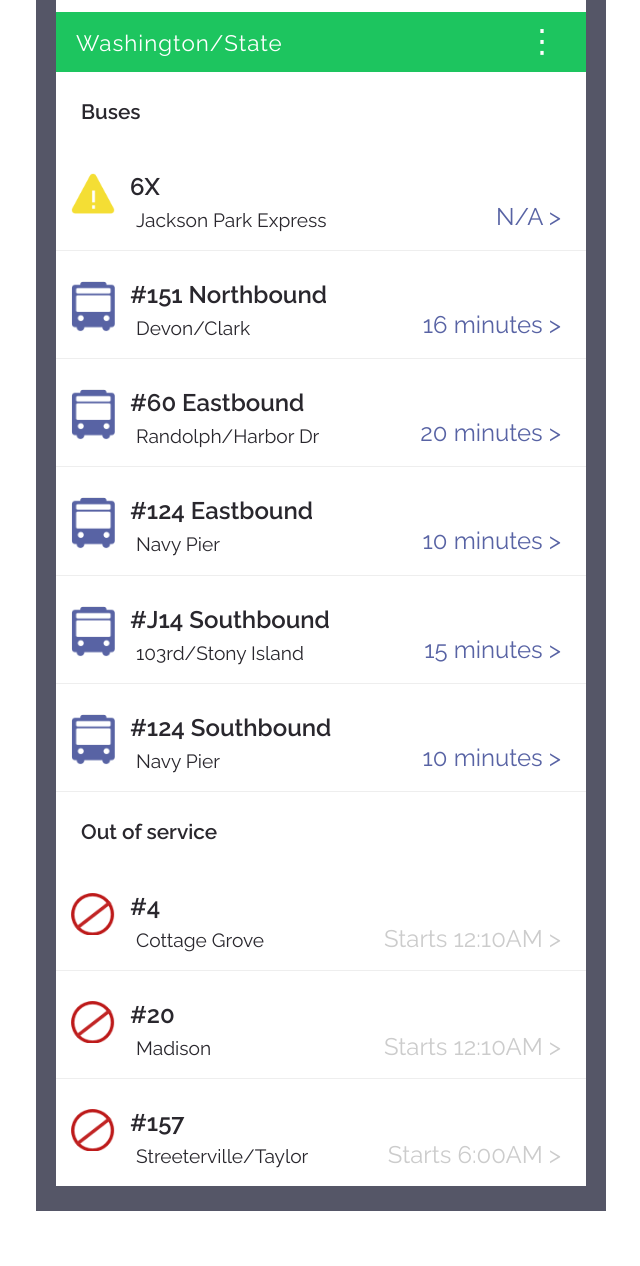
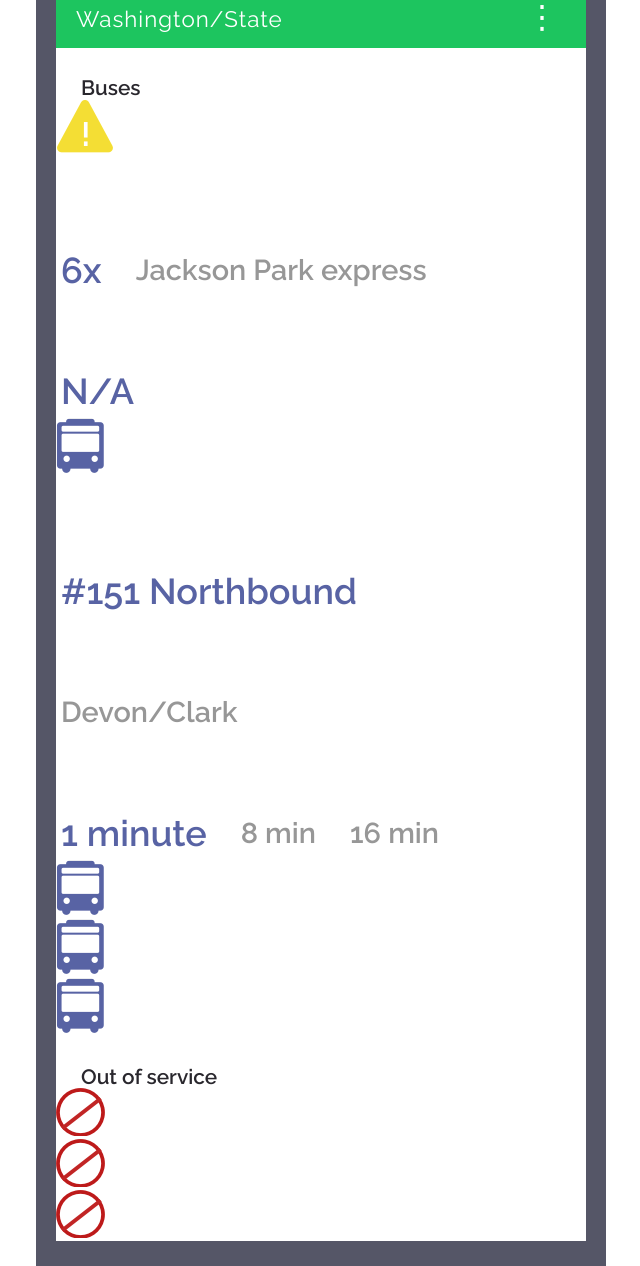
Before and after one commit to eunicejson/FrontendChallenge.github.io, a plain HTML site: page index.html in a window 1280 px wide. Shown: the part 727-1993 px from the top of the page, without its empty margins (319-959 px from the left). Before the commit the page ends 1938 px from the top, so only its background shows below. Drawn offline with Linux system fonts and the light colour scheme.

Commit message:
changes over the weekend

```diff
--- a/css/styles.css
+++ b/css/styles.css
@@ -164,13 +164,28 @@ h4 {
   font-family: 'Raleway', 'Helvetica', sans-serif;
   color: #29272D;
   font-size: 1.5em;
-  line-height: 2em;
   float: right;
   margin-right: 25px;
   padding-top: 50px;
   color: #5863A4;
 
 }
+
+h5 {
+  font-family: 'Raleway', 'Helvetica', sans-serif;
+  color: #979797;
+  font-size: 1.2em;
+  float: right;
+  margin-right: 25px;
+  padding-top: 50px;
+}
+
+.bus_container {
+
+}
+
+
+
 
 .out_of_service {
   min-height: 50px;
--- a/index.html
+++ b/index.html
@@ -21,7 +21,6 @@
       <div class="map"></div>
 
       <div class="app_background">
-        <div class="grey_button"></div>
         <div class="search_section">
           <div class="search_icon">
             <img src="images/search_icon.png" />
@@ -41,60 +40,60 @@
 
         <div class="bus_list">
           <h3>Buses</h3>
-          <ul>
-            <img src="images/reroute.png" />
-            <li>6X</li>
-            <h4>N/A > </h4>
-            <p>Jackson Park Express</p>
+            <div class="bus_containers">
+              <img src="images/reroute.png" />
+              <ul>
+                <li><h4>6x</h4></li>
+                <li><h5>Jackson Park express</h5></li>
+                <div class="frequencies">
+                  <ol>
+                    <li><h4>N/A</h4></li>
+                  </ol>
+                </div>
+              </ul>
+            </div>
 
-            <img src="images/bus_icon.png" />
-            <li>#151 Northbound</li>
-            <h4>16 minutes > </h4>
-            <p>Devon/Clark</p>
+              <div class="bus_containers">
+                <img src="images/bus_icon.png" />
+                <ul>
+                  <li><h4>#151 Northbound</h4></li>
+                  <li><h5>Devon/Clark</h5></li>
+                  <div class ="frequencies">
+                    <ol>
+                      <li><h4>1 minute</h4></li>
+                      <li><h5>8 min</h5></li>
+                      <li><h5>16 min</h5></li>
+                    </ol>
+                  </div>
+                </ul>
+              </div>
 
-            <img src="images/bus_icon.png" />
-            <li>#60 Eastbound</li>
-            <h4>20 minutes > </h4>
-            <p>Randolph/Harbor Dr</p>
+            <div class="bus_containers">
+              <img src="images/bus_icon.png" />
+            </div>
 
-            <img src="images/bus_icon.png" />
-            <li>#124 Eastbound</li>
-            <h4>10 minutes > </h4>
-            <p>Navy Pier</p>
+            <div class="bus_containers">
+              <img src="images/bus_icon.png" />
+            </div>
 
-            <img src="images/bus_icon.png" />
-            <li>#J14 Southbound</li>
-            <h4>15 minutes > </h4>
-            <p>103rd/Stony Island</p>
 
-            <img src="images/bus_icon.png" />
-            <li>#124 Southbound</li>
-            <h4>10 minutes > </h4>
-            <p>Navy Pier</p>
-          </ul>
+              <img src="images/bus_icon.png" />
+
 
           <h3>Out of service</h3>
-          <ul>
-            <img src="images/out_of_service.png" />
-            <li>#4</li>
-            <div class="out_of_service">
-              <h4>Starts 12:10AM > </h4></div>
-            <p>Cottage Grove</p>
+            <div class="bus_containers">
+              <img src="images/out_of_service.png" />
+            </div>
 
-            <img src="images/out_of_service.png" />
-            <li>#20</li>
-            <div class="out_of_service">
-              <h4>Starts 12:10AM > </h4>
+
+            <div class="bus_containers">
+              <img src="images/out_of_service.png" />
             </div>
-            <p>Madison</p>
 
-            <img src="images/out_of_service.png" />
-            <li>#157</li>
-            <div class="out_of_service">
-              <h4>Starts 6:00AM ></h4>
+            <div class="bus_container">
+              <img src="images/out_of_service.png" />
             </div>
-            <p class="special">Streeterville/Taylor</p>
-          </ul>
+
         </div>
       </div>
 
```
